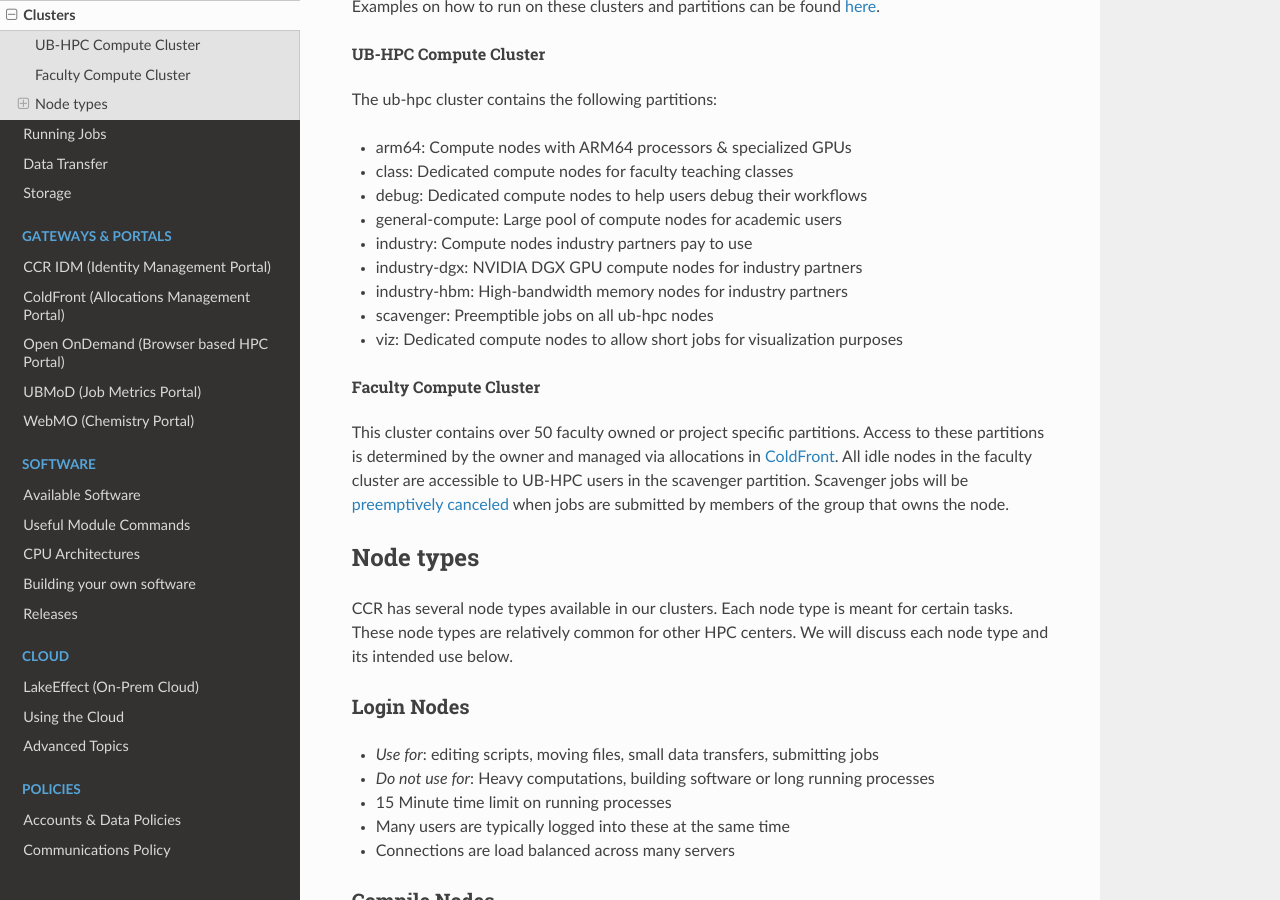
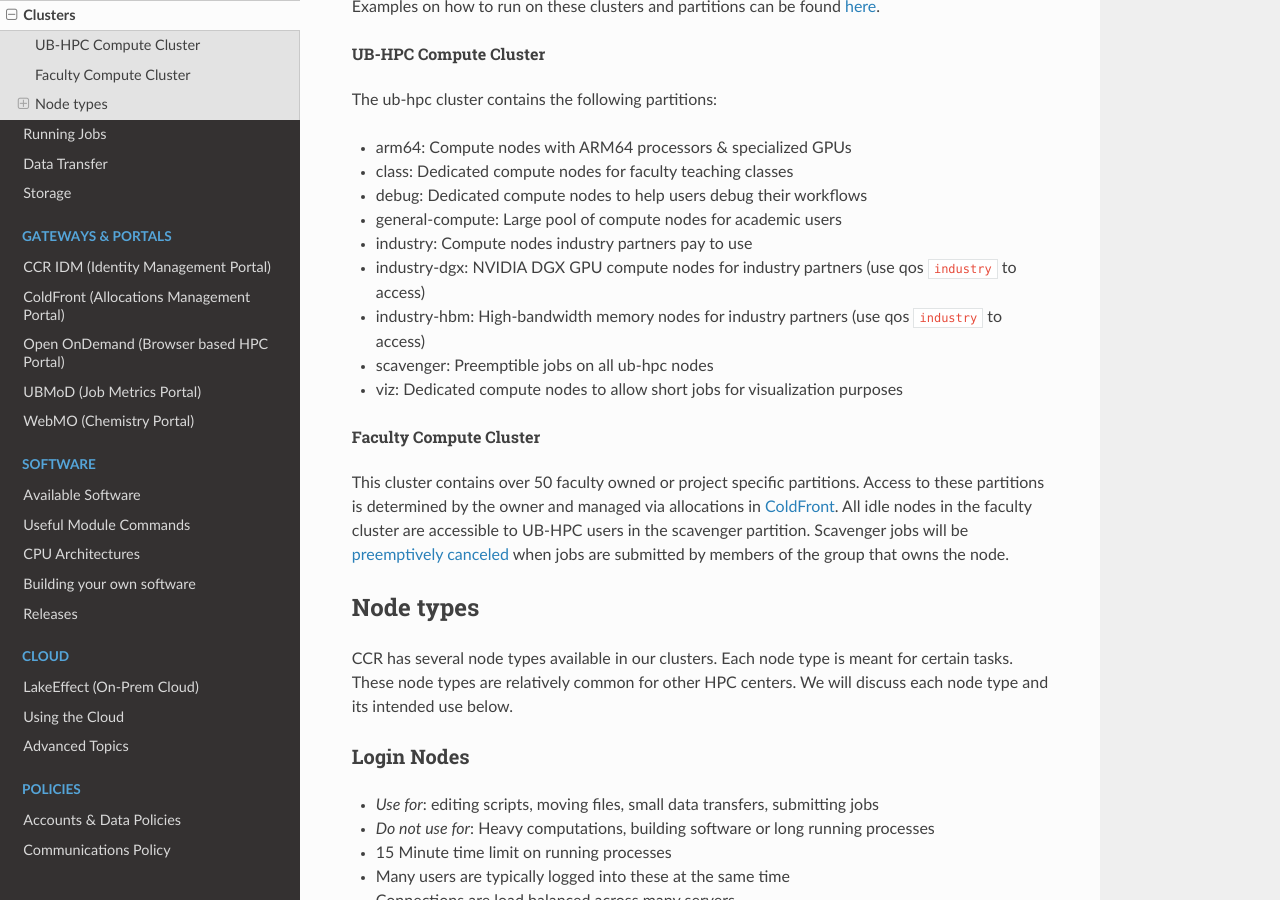
Before and after one commit to ubccr/ccrdocs, an MkDocs documentation site: the page built from pages/hpc/clusters.md, in a window 1280 px wide and 900 px high, scrolled down 333 px. Built offline with MkDocs 1.6.1, drawn with Linux system fonts in a browser that asks for light colours; nearby versions of some CDN libraries.

Commit message:
additional qos info for new industry partitions

```diff
--- a/pages/hpc/clusters.md
+++ b/pages/hpc/clusters.md
@@ -15,8 +15,8 @@ The ub-hpc cluster contains the following partitions:
 * debug: Dedicated compute nodes to help users debug their workflows
 * general-compute: Large pool of compute nodes for academic users
 * industry: Compute nodes industry partners pay to use
-* industry-dgx: NVIDIA DGX GPU compute nodes for industry partners
-* industry-hbm: High-bandwidth memory nodes for industry partners
+* industry-dgx: NVIDIA DGX GPU compute nodes for industry partners (use qos `industry` to access)
+* industry-hbm: High-bandwidth memory nodes for industry partners (use qos `industry` to access)
 * scavenger: Preemptible jobs on all ub-hpc nodes
 * viz: Dedicated compute nodes to allow short jobs for visualization purposes
 
```
